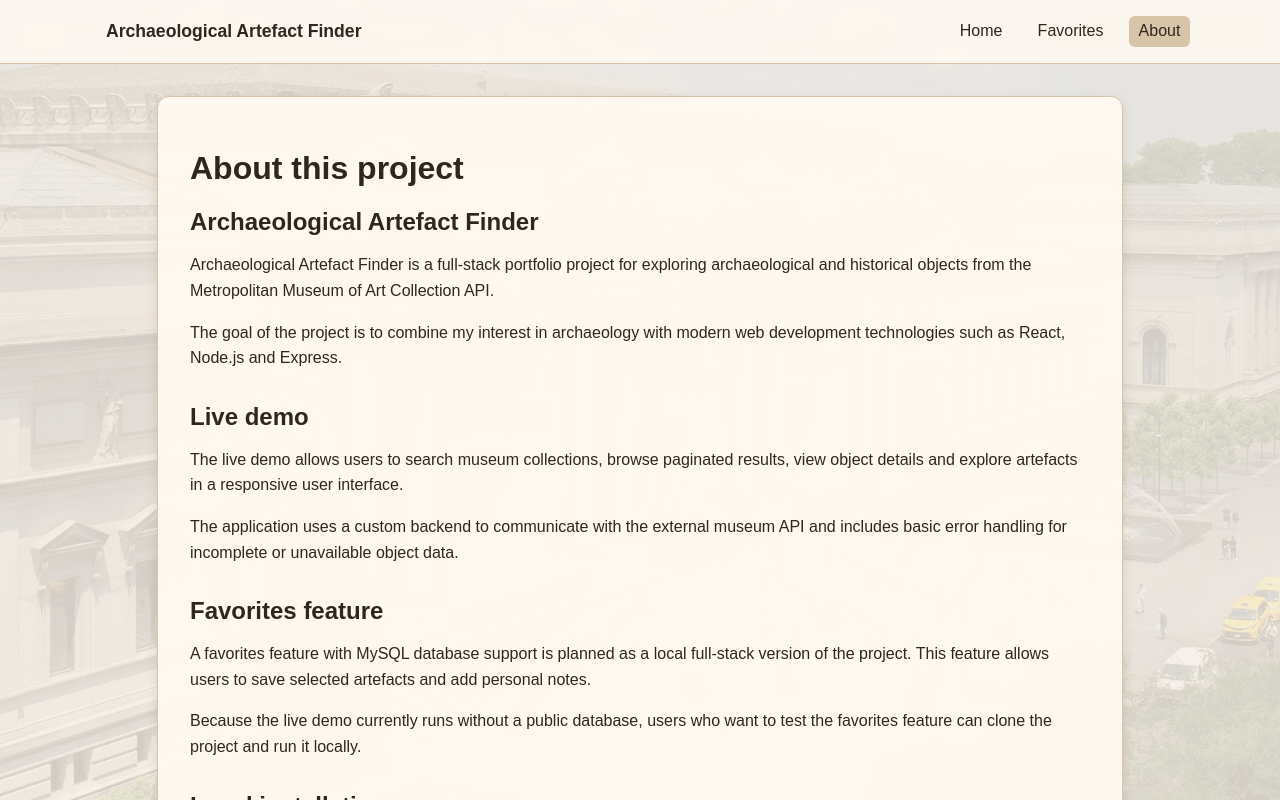
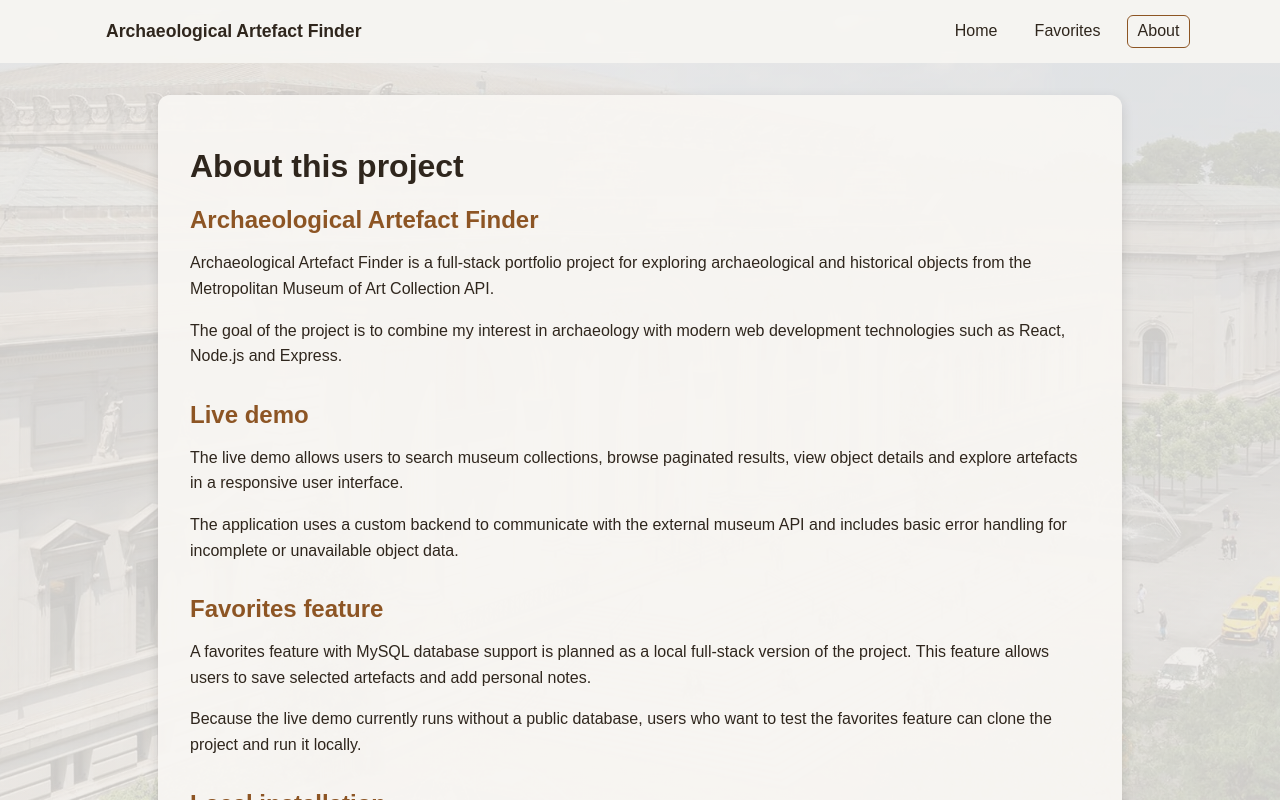
Before and after one commit to laci528-creator/archaeological-artefact-finder, a React (Vite) app in the folder client/: page /about in a window 1280 px wide. Shown: the top 800 px of the page. Built offline with nearby package versions, Linux system fonts and the light colour scheme; no server answers.

Commit message:
style: update and refactor css with new color palette

```diff
--- a/client/src/index.css
+++ b/client/src/index.css
@@ -1,13 +1,38 @@
+:root {
+  /* Palette from https://www.color-hex.com/color-palette/547*/
+  --museum-dark: #8d5524;
+  --museum-primary: #c68642;
+  --museum-medium: #e0ac69;
+  --museum-border: #d8b27c;
+  --museum-pale: #ffdbac;
+
+  /* Supporting colors */
+  --museum-text: #2f261d;
+  --museum-card: #fffaf4;
+  --museum-background: #f7efe5;
+  --museum-placeholder: #d4d0cd;
+
+  /* Functional color */
+  --danger: #8b3f3f;
+  --danger-hover: #743434;
+}
+
 body {
   margin: 0;
   font-family: Arial, sans-serif;
+
   background-image:
-    linear-gradient(rgba(245, 239, 230, 0.85), rgba(245, 239, 230, 0.85)),
+    linear-gradient(
+      rgba(238, 236, 233, 0.86),
+      rgba(238, 236, 233, 0.86)
+    ),
     url("./assets/met-facade.webp");
+
   background-size: cover;
   background-position: center;
   background-attachment: fixed;
-  color: #2f261d;
+
+  color: var(--museum-text);
 }
 
 main {
@@ -25,7 +50,17 @@ form {
 input {
   flex: 1;
   padding: 0.8rem;
+
+  background: #ffffff;
+  color: var(--museum-text);
+
+  border: 1px solid var(--museum-medium);
   border-radius: 10px;
+}
+
+input:focus {
+  outline: 2px solid var(--museum-dark);
+  outline-offset: 1px;
 }
 
 button,
@@ -34,6 +69,8 @@ a {
   text-decoration: none;
   border-radius: 10px;
 }
+
+/* Artefact grid */
 
 .artefact-grid {
   display: grid;
@@ -44,31 +81,20 @@ a {
 .artefact-card {
   display: flex;
   flex-direction: column;
-  background: #fffaf2;
-  border: 1px solid #d8c4a8;
+
+  background: var(--museum-card);
+  border: 1px solid var(--museum-light);
+
   padding: 1rem;
   border-radius: 10px;
-  box-shadow: 0 5px 10px rgba(0, 0, 0, 0.4);
-}
 
-.card-actions {
-  display: flex;
-  justify-content: space-between;
-  align-items: center;
-  gap: 0.75rem;
-  margin-top: auto;
-  padding-top: 1rem;
-}
-
-.card-actions .button,
-.card-actions .favorite-button {
-  flex: 1;
-  min-width: 0;
+  box-shadow: 0 5px 12px rgba(47, 41, 37, 0.22);
 }
 
 .artefact-card img {
   width: 100%;
   height: 220px;
+
   object-fit: cover;
   border-radius: 8px;
 }
@@ -76,59 +102,119 @@ a {
 .details-img {
   max-width: 800px;
   max-height: 800px;
+
   object-fit: cover;
+
+  border: 1px solid var(--museum-light);
   border-radius: 8px;
 }
 
 .image-placeholder {
   height: 220px;
+
   display: grid;
   place-items: center;
-  background: #e4d6c1;
+
+  background: var(--museum-placeholder);
+  color: var(--museum-dark);
+
   border-radius: 8px;
 }
+
+/* Card actions */
+
+.card-actions {
+  display: flex;
+  justify-content: space-between;
+  align-items: center;
+
+  gap: 0.75rem;
+
+  margin-top: auto;
+  padding-top: 1rem;
+}
+
+.card-actions .button {
+  flex: 1;
+  min-width: 0;
+}
+
+/* Buttons */
 
 .button {
   display: inline-flex;
   align-items: center;
   justify-content: center;
+
   min-height: 42px;
   padding: 0.65rem 1rem;
-  border: 1px solid #8f7b61;
+
+  border: 1px solid var(--museum-dark);
   border-radius: 8px;
+
   font: inherit;
   font-weight: 600;
+
   text-decoration: none;
+
   box-sizing: border-box;
   cursor: pointer;
-  transition: transform 0.15s ease, box-shadow 0.15s ease;
+
+  transition:
+    background 0.15s ease,
+    transform 0.15s ease,
+    box-shadow 0.15s ease;
 }
 
 .button:hover {
   transform: translateY(-1px);
-  box-shadow: 0 3px 8px rgba(0, 0, 0, 0.15);
+
+  box-shadow: 0 3px 8px rgba(47, 41, 37, 0.18);
 }
 
+/* Search, Details */
 .button-primary {
-  background: #8f7555;
-  color: #fff;
+  background: var(--museum-dark);
+  color: #ffffff;
+  border-color: var(--museum-dark);
 }
 
-.button-secondary {
-  background: #f7f0e6;
-  color: #2f2923;
+.button-primary:hover {
+  background: var(--museum-medium);
 }
 
+/* Previous, Next, Save favorite, Back */
+.button-secondary {
+  background: var(--museum-card);
+  color: var(--museum-text);
+
+  border-color: var(--museum-medium);
+}
+
+.button-secondary:hover {
+  background: var(--museum-pale);
+}
+
+/* Delete */
 .button-danger {
-  background: #8b3f3f;
-  color: white;
-  border-color: #8b3f3f;
+  background: var(--danger);
+  color: #ffffff;
+
+  border-color: var(--danger);
 }
+
+.button-danger:hover {
+  background: var(--danger-hover);
+  border-color: var(--danger-hover);
+}
+
+/* Favorite */
 
 .favorite-action {
   display: flex;
   flex-direction: column;
   align-items: flex-end;
+
   gap: 0.25rem;
 }
 
@@ -143,7 +229,10 @@ a {
 
 .favorite-action small {
   font-size: 0.8rem;
+  color: var(--museum-dark);
 }
+
+/* Pagination */
 
 .pagination {
   display: flex;
@@ -153,24 +242,34 @@ a {
   margin: 2rem 0;
 }
 
+.pagination button {
+  min-width: 110px;
+}
+
 .pagination button:disabled {
-  opacity: 0.5;
+  opacity: 0.45;
   cursor: not-allowed;
 }
+
+/* Loading */
 
 .loading-container {
   display: flex;
   flex-direction: column;
   align-items: center;
+
   gap: 0.75rem;
   margin: 2rem 0;
+
   font-weight: bold;
 }
 
 .hourglass-loader {
   height: 128px;
   width: auto;
+
   object-fit: contain;
+
   animation: hourglass-flip 3s linear infinite;
 }
 
@@ -184,14 +283,20 @@ a {
   }
 }
 
+/* About page */
+
 .about-page {
   width: min(900px, 90%);
   margin: 2rem auto;
-  background: rgba(255, 250, 242, 0.94);
+
+  background: rgba(248, 246, 243, 0.95);
+
   padding: 2rem;
+
+  border: 1px solid var(--museum-light);
   border-radius: 12px;
-  border: 1px solid #d8c4a8;
-  box-shadow: 0 4px 12px rgba(47, 38, 29, 0.12);
+
+  box-shadow: 0 4px 12px rgba(47, 41, 37, 0.15);
 }
 
 .about-section {
@@ -200,6 +305,8 @@ a {
 
 .about-section h2 {
   margin-bottom: 0.75rem;
+
+  color: var(--museum-dark);
 }
 
 .about-section p {
@@ -207,10 +314,13 @@ a {
 }
 
 .about-section pre {
-  background: #2f261d;
-  color: #f5efe6;
+  background: var(--museum-dark);
+  color: var(--museum-card);
+
   padding: 1rem;
+
   border-radius: 8px;
+
   overflow-x: auto;
 }
 
@@ -222,29 +332,38 @@ a {
   padding-left: 1.5rem;
 }
 
+/* Header / Navigation */
+
 .site-header {
   position: sticky;
   top: 0;
   z-index: 10;
-  background: rgba(255, 250, 242, 0.80);
-  border-bottom: 1px solid #d8c4a8;
+
+  background: rgba(248, 246, 243, 0.88);
+
+  border-bottom: 1px solid var(--museum-light);
+
   backdrop-filter: blur(6px);
 }
 
 .navbar {
   width: min(1100px, 90%);
   margin: 0 auto;
+
   padding: 0.5rem 0;
+
   display: flex;
   justify-content: space-between;
   align-items: center;
+
   gap: 1rem;
 }
 
 .logo {
   font-weight: bold;
   font-size: 1.1rem;
-  color: #2f261d;
+
+  color: var(--museum-text);
   text-decoration: none;
 }
 
@@ -254,24 +373,40 @@ a {
 }
 
 .nav-links a {
-  color: #2f261d;
+  color: var(--museum-text);
+
   text-decoration: none;
+
   padding: 0.4rem 0.6rem;
+
+  border: 1px solid transparent;
   border-radius: 6px;
 }
 
-.nav-links a:hover,
-.nav-links a.active {
-  background: #d8c4a8;
+.nav-links a:hover {
+  background: var(--museum-pale);
 }
 
+.nav-links a.active {
+  background: var(--museum-light);
+  border-color: var(--museum-dark);
+}
+
+/* Favorite cards */
+
 .artefact-card-in-fav {
-  background: #fffaf2;
-  border: 1px solid #d8c4a8;
+  background: var(--museum-card);
+
+  border: 1px solid var(--museum-light);
+
   padding: 1rem;
+
   border-radius: 10px;
-  box-shadow: 0 5px 10px rgba(0, 0, 0, 0.4);
+
+  box-shadow: 0 5px 12px rgba(47, 41, 37, 0.22);
 }
+
+/* Mobile */
 
 @media (max-width: 700px) {
   .navbar {
```
